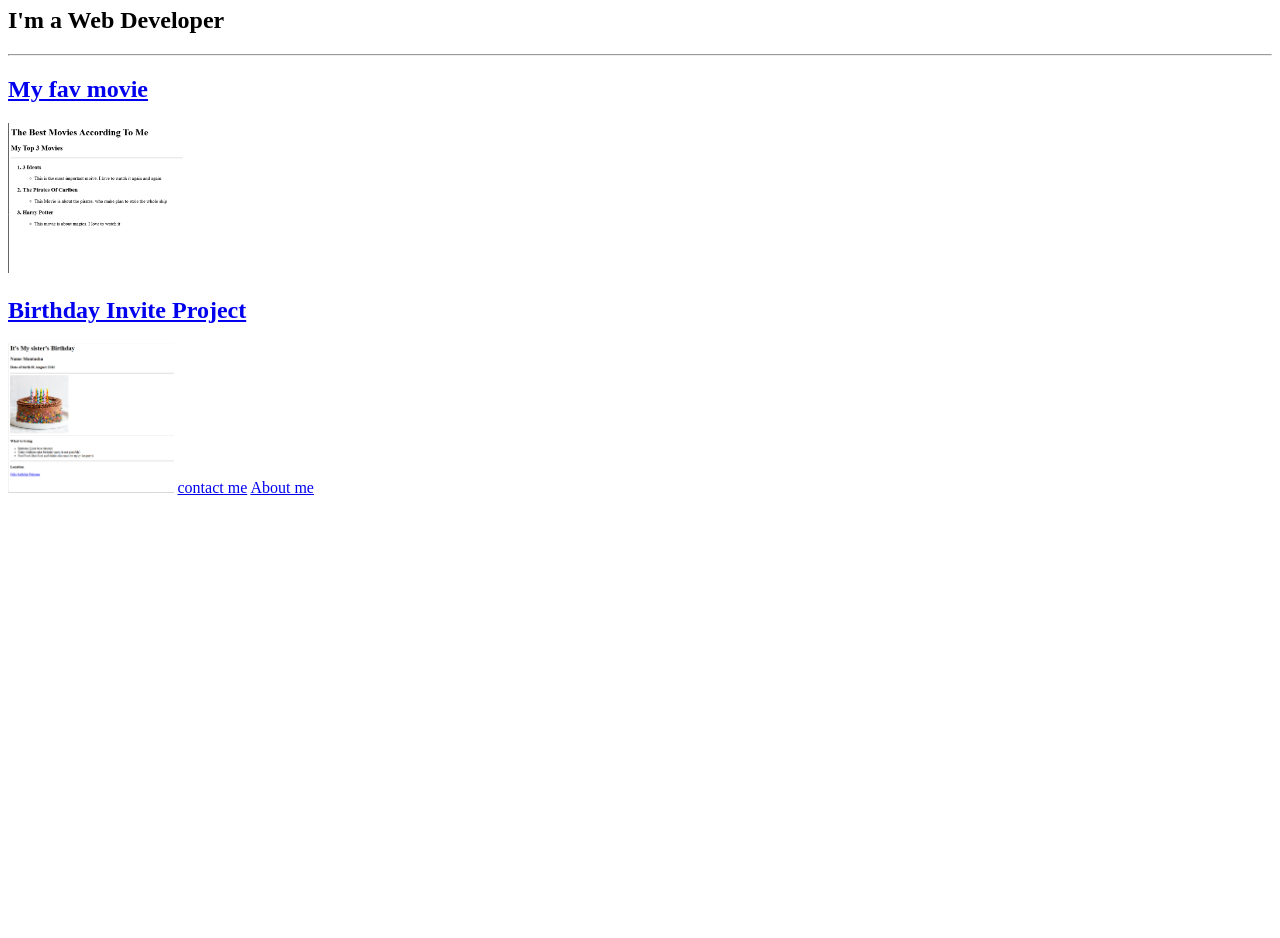
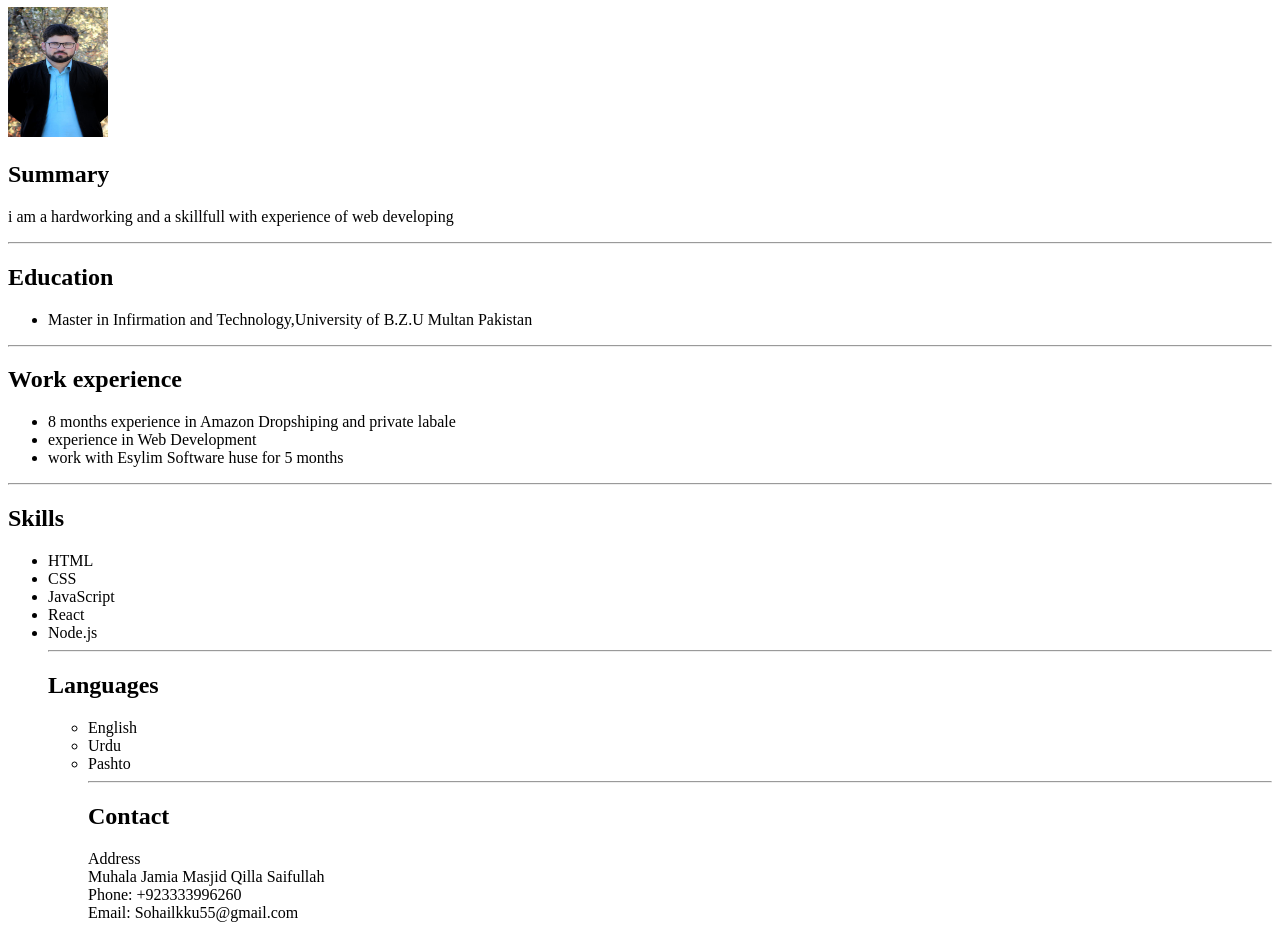
Before and after one commit to sohailkku55-source/html-portfolio, a plain HTML site: page index.html in a window 1280 px wide. Shown: the part 73-1011 px from the top of the page. Before the commit the page ends 800 px from the top, so only its background shows below. Drawn offline with Linux system fonts and the light colour scheme.

Commit message:
Add files via upload

```diff
--- a/index.html
+++ b/index.html
@@ -1,36 +1,41 @@
-<!-- TODO 1: Create the HTML Boilerplate -->
-
-
-<!-- TODO 2: Add Your previous projects' HTML into the public folder --<h2>I am a Webdeveloper</h2>
-<!- TODO 3: Take screenshots of your project previews and add the images to the images folder -->
-
-<!-- TODO 4: Add titles/subtitles etc. -->
-
-<!-- TODO 5: Add a link to the project pages -->
-
-<!-- TODO 6: Add images to show the project previews
-HINT for TODO 6: You can use the height attribute set to 200 to make the image smaller:
-https://developer.mozilla.org/en-US/docs/Web/HTML/Element/img#attr-height -->
-
-<!-- TODO 7: Add the Contact Me and About Me page links -->
 <!DOCTYPE html>
 <html lang="en">
 <head>
     <meta charset="UTF-8">
     <meta name="viewport" content="width=device-width, initial-scale=1.0">
-    <title>My Portfolio</title>
+    <title>My Resume</title>
 </head>
 <body>
-    <h1>Sohail Khan's Portfolio</h1>
-    <h2>I'm a Web Developer</h2>
+    <h1>Sohail Khan</h1>
+    <img src="./s pic.jpeg" height="130"  width="100">
+    <h2>Summary</h2>
+    <p>i am a hardworking and a skillfull with experience of web developing </p>
     <hr>
-    <a href="./assets/images/my fav movies.png"><h2>My fav movie</h2></a>
-    <img src="./assets/images/my fav movies.png" height="150" alt="">
-    <a href="./assets/images/mantasha birthday.png"><h2>Birthday Invite Project</h2></a>
-    <img src="./assets/images/mantasha birthday.png" height="150" alt="">
-
-<a href="./public/contact.html">contact me</a>
-<a href="./public/about.html">About me</a>
+    <h2>Education</h2>
+    <ul><li>Master in Infirmation and Technology,University of B.Z.U Multan Pakistan</li></ul>
+    <hr>
+    <h2>Work experience</h2>
+    <ul><li>8 months experience in Amazon Dropshiping and private labale</li>
+    <li>experience in Web Development</li>
+<li>work with Esylim Software huse for 5 months</li></ul>
+<hr>
+<h2>Skills</h2>
+<ul><li>HTML</li>
+<li>CSS</li>
+<li>JavaScript</li>
+<li>React</li>
+<li>Node.js</li>
+<hr>
+<h2>Languages</h2>
+<ul><li>English</li>
+<li>Urdu</li>
+<li>Pashto</li>
+<hr>
+<h2>Contact</h2>
+Address <br>
+Muhala Jamia Masjid Qilla Saifullah <br>
+Phone: +923333996260 <br>
+Email: Sohailkku55@gmail.com
 
 </body>
 </html>
```
Also changed, not shown: s pic.jpeg (added). Lines whose indentation alone changed are shown as unchanged.
